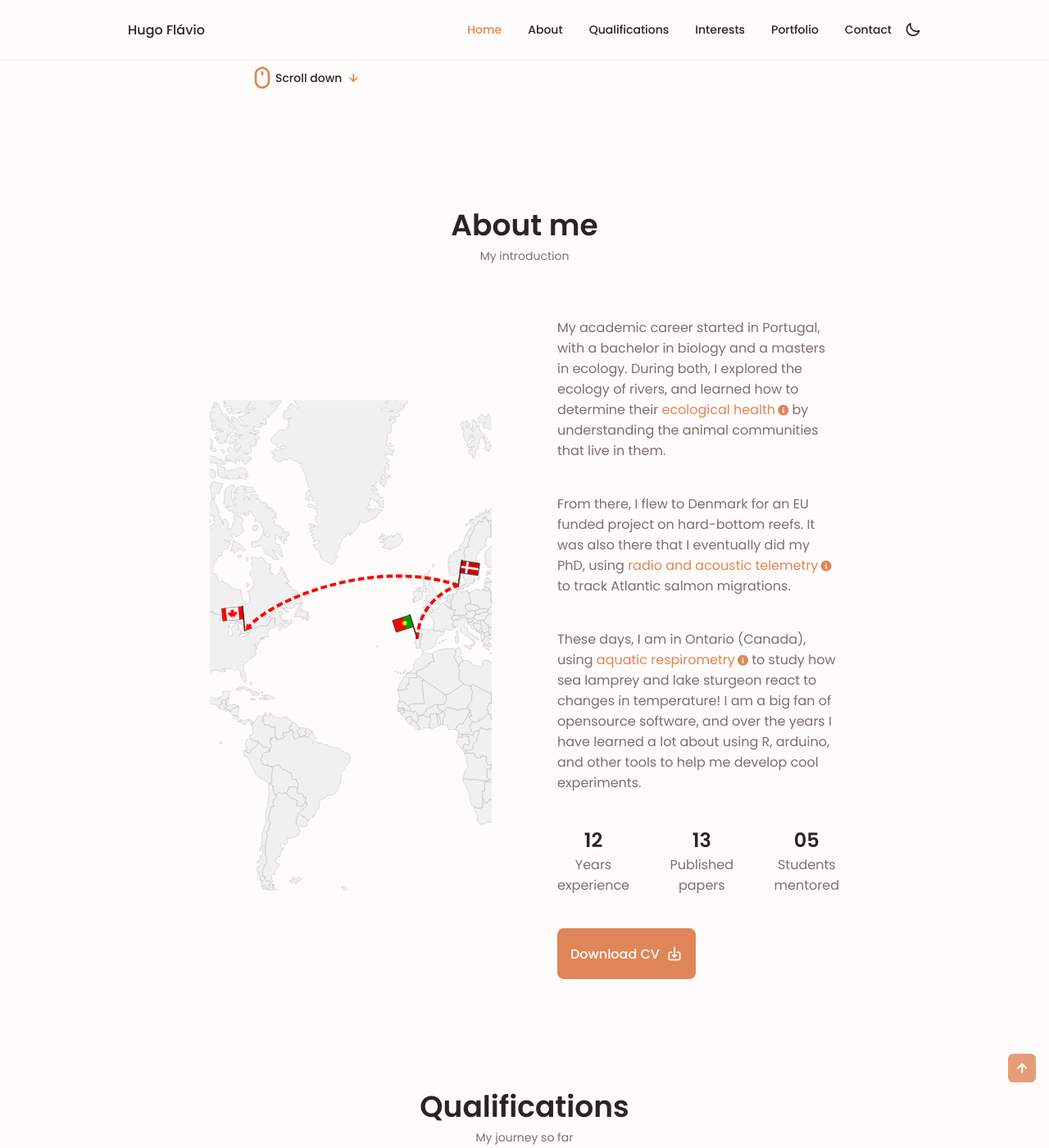
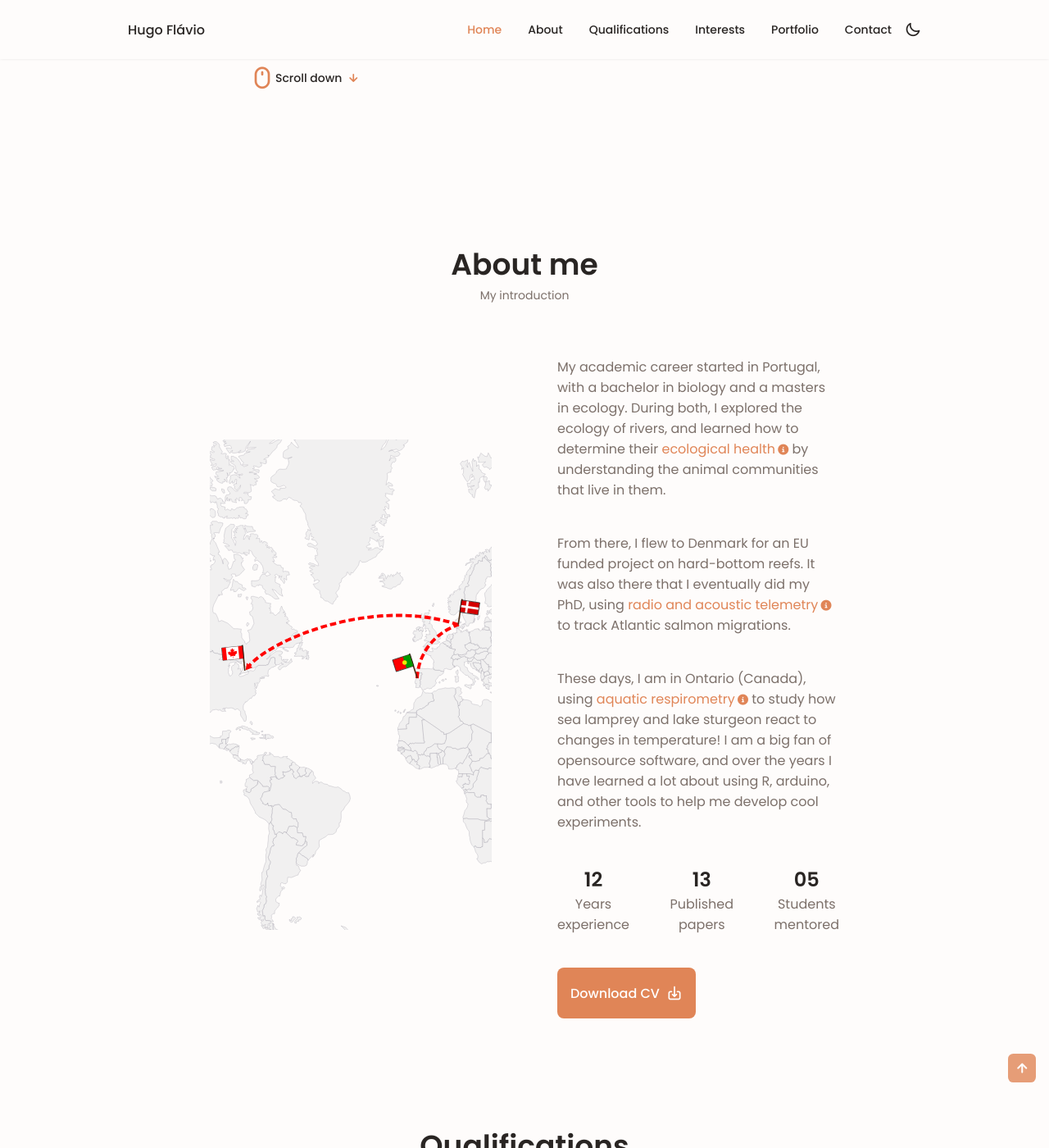
Before and after one commit to hugomflavio/hugoflavio-com, a Jekyll site: the page built from index.html, in a window 1280 px wide and 1400 px high, scrolled down 598 px. Shown: the whole window at 82% size. Built offline with Jekyll 4.4.1, drawn with Linux system fonts in a browser that asks for light colours; nearby versions of some CDN libraries.

Commit message:
fix visible about me header from home on XXL screens

```diff
--- a/assets/css/theme.css
+++ b/assets/css/theme.css
@@ -1179,6 +1179,9 @@
   .section__subtitle{
     margin-bottom: 4rem;
   }
+  .section.home{
+    padding: 6rem 0 5rem;
+  }
 
   .header{
     top: 0;
@@ -1372,6 +1375,7 @@
     transform: translateX(-9rem);
   }
 
+
   .portfolio__img-div{
     width: 450px;
   }
```
